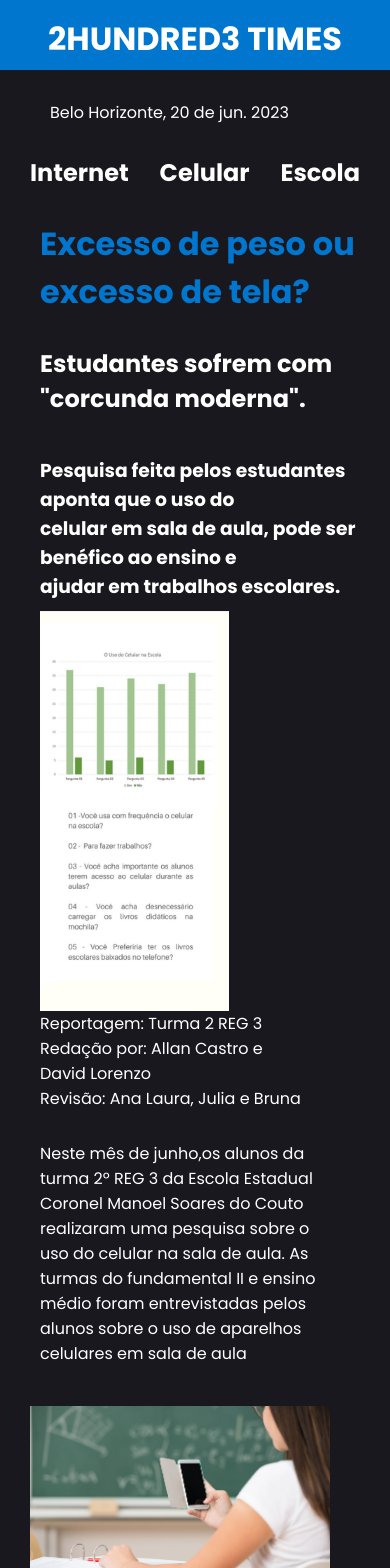
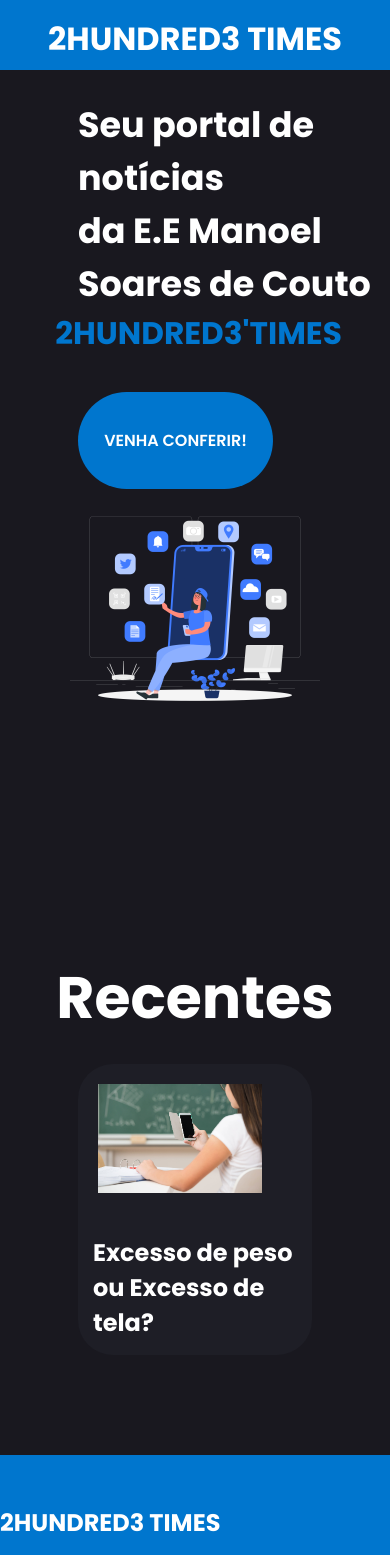
Before and after one commit to ZeR0vi/jornal-da-escola, a React (Vite) app: page / in a window 390 px wide. Shown: the top 1568 px of the page. Built offline with nearby package versions, Linux system fonts and the light colour scheme.

Commit message:
Add files via upload

```diff
--- a/src/App.tsx
+++ b/src/App.tsx
@@ -1,87 +1,99 @@
 import '../styles/app.scss'
 
-import grafico from './assets/grafico.jpeg'
-import cll from './assets/cll.jpg'
 
-export default function App() {
+
+import cll from '../assets/cll.jpg'
+import ilustracao from '../assets/ilustracao.png'
+
+function App() {
 
 
   return (
-    <div className="home">
+
+
+    <div className="app">
+
+
+
 
       <header>
       <h1 className="title">2HUNDRED3 TIMES</h1>
       </header>
 
-      <div></div>
+      <div className="introducao">
 
-      <main>
-        <p className='data'>Belo Horizonte, 20 de jun. 2023</p>
-        <div className='palavraschave'>
-        <h2>Internet</h2>
-        <h2>Celular</h2>
-        <h2>Escola</h2>
+        <div>
+
+      <h2 className='subtitle'>  Seu portal de notícias <br></br> da E.E Manoel Soares de Couto</h2>
+        <h1 className='titulo'><span>2HUNDRED3&apos;TIMES</span> </h1>
+
+
+        <div className='botao'>
+        <a href="#meio"><button>VENHA CONFERIR!</button></a>
         </div>
 
-         <h1 className='manchete'>Excesso de peso ou <br></br> excesso de tela?</h1>
-
-          <div className="geral">
-         <div className='dados'>
-            <img className='grafico' src={grafico}  />
+        <div className='box2'>
+        <img className='img2'
+        src={ilustracao}
+        />
         </div>
 
-         <div className="noticia">
-            <h2 className='subtitulo'>Estudantes sofrem com <br></br> "corcunda moderna".</h2>
-            <h3>Pesquisa feita pelos estudantes <br></br> aponta que o uso do <br></br> celular em sala de aula, pode ser <br></br> benéfico ao ensino e <br></br> ajudar em trabalhos escolares.
-            </h3>
-
-            <img className='grafico2' src={grafico}  />
-
-            <div className="creditos">
-            <p>Reportagem: Turma 2 REG 3</p>
-            <p>Redação por: Allan Castro e <br></br>David Lorenzo</p>
-            <p>Revisão: Ana Laura, Julia e Bruna</p>
         </div>
-          <div className='txteft'>
-
-            <div className='generic'>
-            <p>
-            Neste mês de junho,os alunos da<br />
-            turma  2º REG 3 da Escola Estadual  <br />
-            Coronel Manoel Soares do Couto  <br />
-            realizaram uma pesquisa sobre o  <br />
-            uso do celular na sala de aula. As  <br />
-            turmas do fundamental II e ensino  <br />
-            médio foram entrevistadas pelos  <br />
-            alunos sobre o uso de aparelhos  <br />
-            celulares em sala de aula
-            </p>
-            </div>
-            <div>
-
-              <img src={cll} className='cll' />
-
+        <div className="global">
+        <div className="circle"></div>
+        <div className="box">
+        <img className='ilustracao'
+        src={ilustracao}
+        />
         </div>
         </div>
-
-            <p className='final'>De acordo com os dados, <br /> cerca de 86% dos estudantes  <br /> utilizam o aparelho celular de
-              forma  <br /> consciente para realizar trabalhos  <br /> ou algo complementar,notamos  <br /> que a utilização
-              do telefone em sala  <br /> de aula pode trazer formas de  <br /> aprendizados mais  <br /> eficientes,
-              possibilitando  <br /> ao professor inovar as atividades   <br /> e garantir acessibilidade na busca do
-              conhecimento,além <br /> de solucionar  <br /> dúvidas através da tecnologia.
-            </p>
 
 
       </div>
 
 
+      <section>
+
+      <main >
+
+
+    <div>
+      <h1 className='recent'>Recentes</h1>
     </div>
-      </main>
+
+
+      <div className="noticias">
+
+      <a href="">
+      <div className='images'>
+        <img
+        src={cll}
+        className='img1'
+        />
+        <h2 className='m'>Excesso de peso ou Excesso de tela?</h2>
+
+      </div>
+
+      </a>
+      </div>
+
+      <div className="separar"></div>
 
       <div id='meio' className='bottom'>
         <h2 className='bottomlogo'>2HUNDRED3 TIMES</h2>
       </div>
 
+
+      </main>
+
+      </section>
+
+
+
+
+
   </div>
   )
 }
+
+export default App
--- a/styles/app.scss
+++ b/styles/app.scss
@@ -1,10 +1,14 @@
 @import url('https://fonts.googleapis.com/css2?family=Poppins:ital,wght@0,100;0,200;0,300;0,400;0,600;0,700;0,800;0,900;1,100;1,200;1,300;1,400;1,500;1,600;1,700;1,800;1,900&display=swap');
 
+html {
+    scroll-behavior: smooth;
+}
 
-body {
+.app{
+
     background-color: #19181F;
-    font-family: Popins;
-    color: #fff;
+    height: 100%;
+    width: 100%;
 }
 
 header {
@@ -23,9 +27,22 @@ header {
 
 }
 
-.grafico2{
-    display: none;
+.subtitle {
+    display: flex;
+    align-items: flex-start;
+    justify-content: flex-start;
+    color: 	#fff;
+    padding-left: 20vw;
+    font-size: 35px;
+    font-weight: 700;
+    padding-top: 10vw;
 }
+
+span {
+    color: #0076CE;
+    padding-right: 8px;
+}
+
 
 .bottom {
     background-color: #0076CE;
@@ -37,126 +54,212 @@ header {
     padding-top: 50px;
 }
 
-main {
-    padding-top: 100px;
+
+
+.images {
+    display: flex;
+    align-items: center;
+
 }
 
-.data{
-    padding-left: 50px;
+.m {
+    color: #fff;
 }
 
-.palavraschave{
-    display: flex;
-    align-items: center;
-    justify-content: space-between;
+.circle{
+    position: absolute;
+    width: 100%;
+    height: 50%;
+    background-color: #0076CE;
+    clip-path: circle(30% at bottom right);
 
-    padding: 30px;
 }
 
-.manchete{
+.botao {
+    display: flex;
+    justify-content: flex-start;
+    align-items: flex-start;
+    padding-top: 35px;
+    padding-left: 20vw;
+}
+
+button {
     display: flex;
     align-items: center;
     justify-content: center;
-    color:  #0076CE;
-}
-
-.grafico{
-    height: 700px;
-    padding-left: 30px;
-}
-
-.cll {
-    height: 300px;
-    padding-left: 300px;
-}
-
-.geral {
-    display: flex;
-    align-items: center;
-    justify-content: center;
+    width: 20vw;
+    height: 5vw;
+    cursor: pointer;
+    background-color: #0076CE;
+    color: #fff;
+    border-radius: 50px;
 
 }
 
 
+button:hover {
+    transition: 1s;
+    cursor: pointer;
+    background-color: #00589b;
 
-.subtitulo {
-    padding-top: 30px;
-    padding-left: 300px;
-    padding-bottom: 40px;
 }
 
-h3 {
-    padding-left: 300px;
-    padding-bottom: 40px;
+.recent {
+    color: white;
+    display: flex;
+    align-items: center;
+    justify-content: center;
+    padding: 6vw;
+    font-size: 70px;
 }
 
-.creditos {
-    padding-left: 300px;
-    padding-bottom: 40px;
+a {
+    list-style: none;
+    text-decoration: none;
 }
 
-.generic{
-    padding-left: 300px;
-    padding-bottom: 40px;
+.titulo{
+    font-size: 3em;
+    padding-left: 20vw;
+
 }
 
-.final {
-    padding: 30px;
+.news {
+    height: 150px;
+    padding-left: 20vw;
 }
+
+main {
+    padding-top: 25vw;
+}
+
+
+.ilustracao {
+    height: 27vw;
+    padding-left: 70vw;
+}
+
+.box {
+    position: absolute;
+}
+
+
+.img1 {
+    padding: 20px;
+    height: 17vw;
+}
+
+.img2{
+    display: none;
+}
+
+.images {
+    background-color: #1E1E26;
+    border-radius: 35px;
+    width: 60vw;
+
+}
+
+.noticias {
+    display: flex;
+    align-items: center;
+    justify-content: center;
+}
+
+.separar {
+    padding: 50px;
+}
+
 
 @media (max-width: 999px) {
 
+    html {
+        width: 100%;
+    }
 
-    .grafico{
-        display: none;
+    .subtitle {
+        padding-top: 25vw;
+            display: flex;
+            align-items: center;
+            justify-content: center;
 
     }
 
-    .grafico2{
+    a button {
         display: flex;
-        height: 400px;
-        padding-left: 40px;
+        align-items: center;
+        justify-content: center;
+        font-size: 1rem;
+        height: 25vw;
+        width: 50vw;
+        font-weight: 600;
+        padding: 0;
     }
 
-    .cll {
+    .ilustracao {
+        display: none;
+        align-items: center;
+        justify-content: center;
         height: 200px;
-        padding: 30px;
-    }
-
-    .manchete {
-        display: block;
-        padding-left: 40px;
-    }
-
-    .subtitulo {
-        padding-top: 30px;
-        padding-left: 40px;
-        padding-bottom: 40px;
-
+        padding-left: 20vw;
+        padding-top: 50px;
 
     }
 
-    h3 {
-        padding-left: 40px;
-        padding-bottom: 10px;
+    .img2{
+        display: flex;
+        align-items: center;
+        justify-content: center;
+        height: 250px;
+    }
 
+    .box2{
+        display: flex;
+        align-items: center;
+        justify-content: center;
+    }
+
+    .circle {
+        display: none;
+    }
+
+    .recent {
+        padding-top: 30vw;
+        font-size: 15vw
 
     }
 
-    .creditos {
-        padding-left: 40px;
-        padding-bottom: 30px;
+    .titulo{
+        font-size: 8vw;
+        padding-left: 15px;
+        display: flex;
+        align-items: center;
+        justify-content: center;
     }
 
-    .generic{
-        padding-left: 40px;
-        padding-bottom: 10px;
+    .images{
+        display: block;
+
     }
 
-    .final {
-        padding: 40px;
+    .img1{
+        width: 70%;
+        height: 70%;
     }
 
+    .m{
+        display: flex;
+        align-items: center;
+        justify-content: center;
+        padding: 15px;
+    }
 
+    main {
 
+        background-color: #19181F;
+    }
+
+    .global {
+        display: none;
+    }
 }
--- a/styles/global.scss
+++ b/styles/global.scss
@@ -5,3 +5,7 @@
     font-family: 'Poppins', sans-serif;
 
 }
+
+/*
+green theme = #00FF7F
+*/
```
Lines whose indentation alone changed are shown as unchanged.
